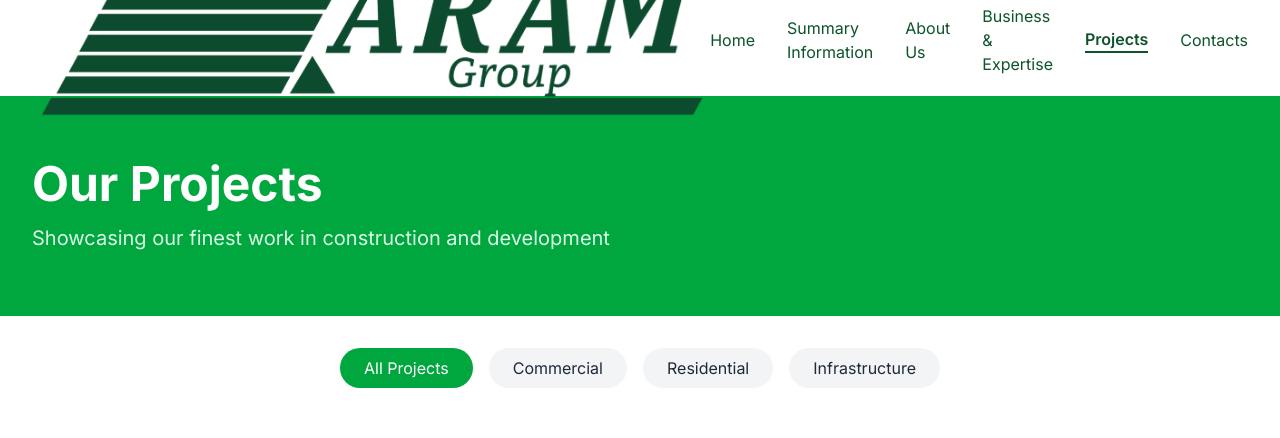
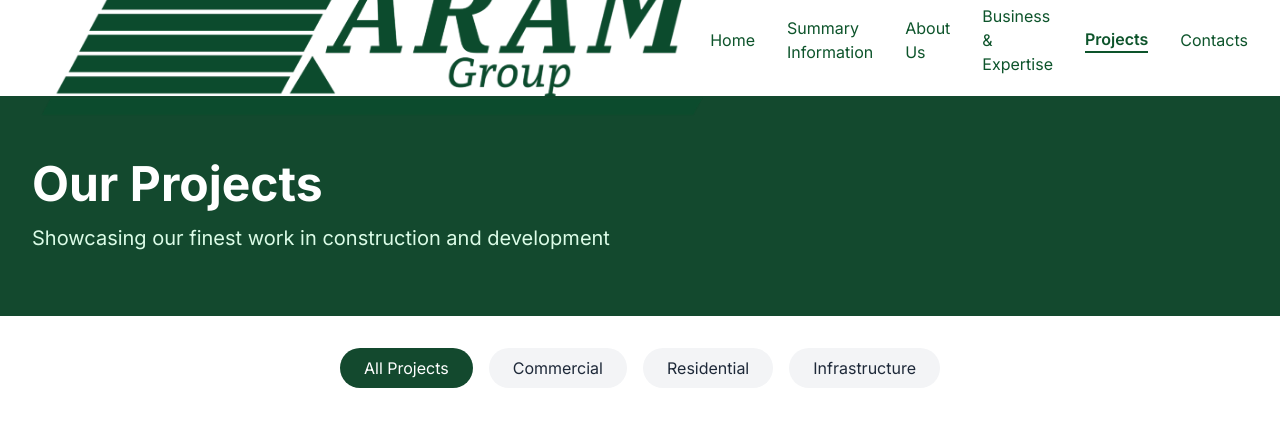
Before and after one commit to hadi14250/Aram, a Next.js app: page /projects in a window 1280 px wide. Shown: the top 438 px of the page. Built offline with nearby package versions, Linux system fonts and the light colour scheme.

Commit message:
fixed logos

```diff
--- a/app/projects/page.tsx
+++ b/app/projects/page.tsx
@@ -143,7 +143,8 @@ export default function Projects() {
   return (
     <div className="min-h-screen pt-24 pb-16">
       {/* Header */}
-      <div className="bg-green-600 text-white py-16">
+      <div className="bg-[#13492E] text-white py-16">
+
         <div className="max-w-7xl mx-auto px-4 sm:px-6 lg:px-8">
           <h1 className="text-4xl md:text-5xl font-bold mb-4">Our Projects</h1>
           <p className="text-xl text-green-100">
@@ -159,7 +160,7 @@ export default function Projects() {
             onClick={() => setFilter('all')}
             className={`px-6 py-2 rounded-full ${
               filter === 'all'
-                ? 'bg-green-600 text-white'
+                ? 'bg-[#13492E] text-white'
                 : 'bg-gray-100 text-gray-800 hover:bg-gray-200'
             }`}
           >
@@ -169,7 +170,7 @@ export default function Projects() {
             onClick={() => setFilter('commercial')}
             className={`px-6 py-2 rounded-full ${
               filter === 'commercial'
-                ? 'bg-green-600 text-white'
+                ? 'bg-[#13492E] text-white'
                 : 'bg-gray-100 text-gray-800 hover:bg-gray-200'
             }`}
           >
@@ -179,7 +180,7 @@ export default function Projects() {
             onClick={() => setFilter('residential')}
             className={`px-6 py-2 rounded-full ${
               filter === 'residential'
-                ? 'bg-green-600 text-white'
+                ? 'bg-[#13492E] text-white'
                 : 'bg-gray-100 text-gray-800 hover:bg-gray-200'
             }`}
           >
@@ -189,7 +190,7 @@ export default function Projects() {
             onClick={() => setFilter('infrastructure')}
             className={`px-6 py-2 rounded-full ${
               filter === 'infrastructure'
-                ? 'bg-green-600 text-white'
+                ? 'bg-[#13492E] text-white'
                 : 'bg-gray-100 text-gray-800 hover:bg-gray-200'
             }`}
           >
@@ -241,7 +242,7 @@ export default function Projects() {
           </p>
           <a
             href="/contact"
-            className="inline-block bg-green-600 text-white px-8 py-3 rounded-md text-lg font-semibold hover:bg-green-700 transition-colors"
+            className="inline-block bg-[#13492E] text-white px-8 py-3 rounded-md text-lg font-semibold hover:bg-green-700 transition-colors"
           >
             Start Your Project
           </a>
```
